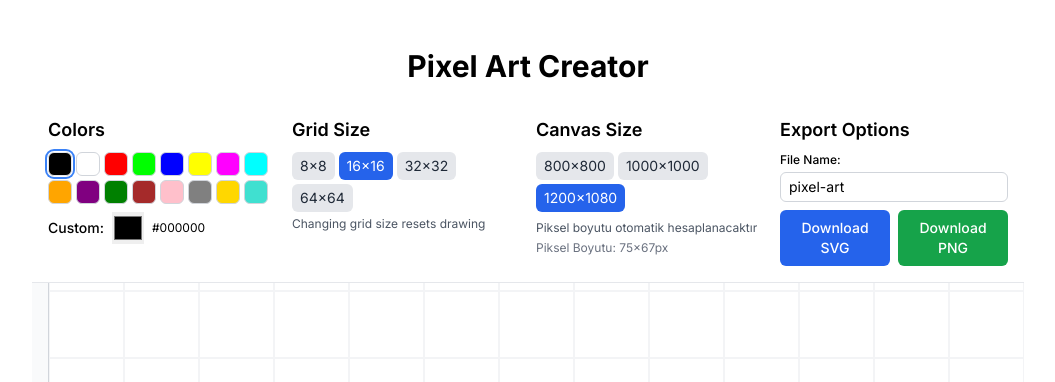
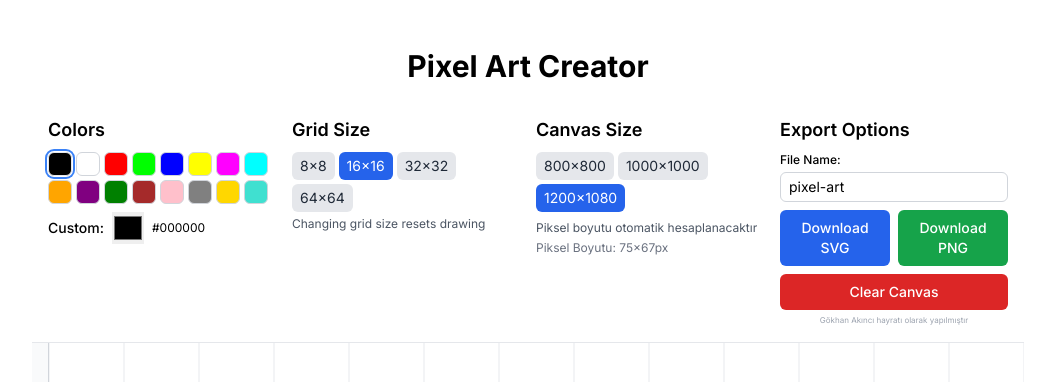
Before and after one commit to gokbeyinac/pixel-art-creator, a Next.js app: page / in a window 1280 px wide. Shown: the top 382 px of the page, without its empty margins (112-1167 px from the left). Built offline with nearby package versions, Linux system fonts and the light colour scheme.

Commit message:
Add credit note for Clear Canvas feature

```diff
--- a/src/app/page.tsx
+++ b/src/app/page.tsx
@@ -31,6 +31,14 @@ export default function Home() {
     setSelectedColor(color);
   };
 
+  const handleClearCanvas = () => {
+    // Yeni boş grid oluştur
+    const newGrid = Array(gridSize)
+      .fill(null)
+      .map(() => Array(gridSize).fill('transparent'));
+    setGrid(newGrid);
+  };
+
   // Calculate pixel size for display in UI
   const pixelWidth = Math.floor(canvasSize.width / gridSize);
   const pixelHeight = Math.floor(canvasSize.height / gridSize);
@@ -61,6 +69,15 @@ export default function Home() {
             fileName={fileName}
             setFileName={setFileName}
           />
+          <button
+            onClick={handleClearCanvas}
+            className="w-full mt-2 px-3 py-2 text-sm bg-red-600 text-white rounded-md hover:bg-red-700 font-medium transition-colors"
+          >
+            Clear Canvas
+          </button>
+          <div className="text-center mt-1" style={{ fontSize: '8px', color: '#9CA3AF' }}>
+            Gökhan Akıncı hayratı olarak yapılmıştır
+          </div>
         </div>
       </div>
 
```
